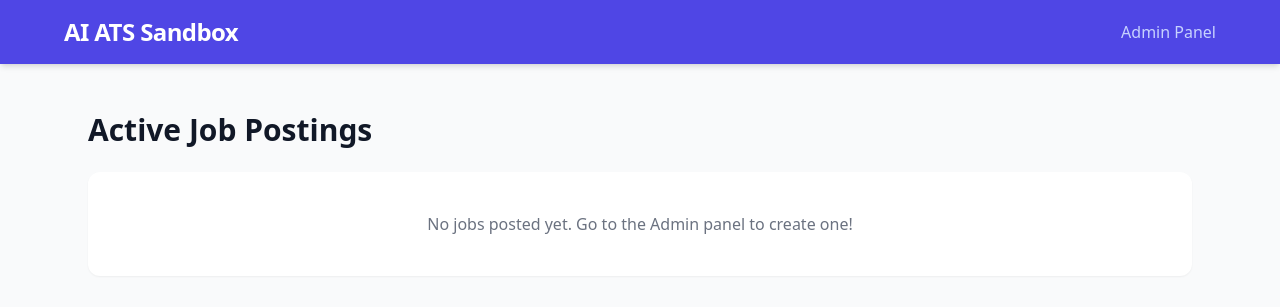
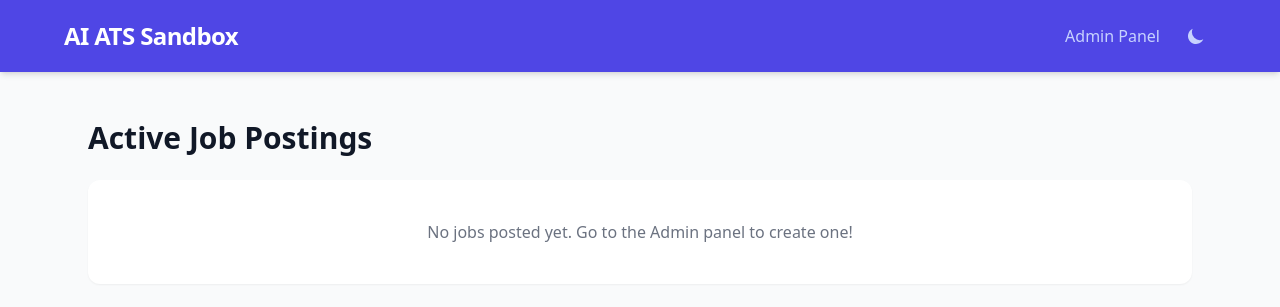
Before and after one commit to mastewalshiferaw/Projects, a Django app: page / in a window 1280 px wide. Shown: the top 307 px of the page. Run offline with Django 5.2, Linux system fonts and the light colour scheme; data that the repository does not hold is empty; parts of the project's set-up code (start-up, migrations or seed data) failed here and were passed over; some libraries are stand-ins or nearby versions.

Commit message:
added a toggle color mode

```diff
--- a/Resume_Parsing/ai_ats/core/templates/core/base.html
+++ b/Resume_Parsing/ai_ats/core/templates/core/base.html
@@ -1,28 +1,95 @@
+<!-- core/templates/core/base.html -->
 <!DOCTYPE html>
 <html lang="en">
 <head>
     <meta charset="UTF-8">
     <meta name="viewport" content="width=device-width, initial-scale=1.0">
     <title>AI ATS Sandbox</title>
-    <!-- This loads Tailwind CSS instantly -->
+    <!-- Tailwind CSS -->
     <script src="https://cdn.tailwindcss.com"></script>
+
+    <!-- Tell Tailwind we want to use manual Dark Mode -->
+    <script>
+        tailwind.config = {
+            darkMode: 'class',
+        }
+    </script>
+
+
+    <script>
+        if (localStorage.getItem('color-theme') === 'dark' || (!('color-theme' in localStorage) && window.matchMedia('(prefers-color-scheme: dark)').matches)) {
+            document.documentElement.classList.add('dark');
+        } else {
+            document.documentElement.classList.remove('dark')
+        }
+    </script>
 </head>
-<body class="bg-gray-50 text-gray-800">
+<body class="bg-gray-50 text-gray-800 dark:bg-gray-900 dark:text-gray-200 transition-colors duration-200">
 
     <!-- Navigation Bar -->
-    <nav class="bg-indigo-600 text-white shadow-md p-4">
+    <nav class="bg-indigo-600 dark:bg-gray-950 text-white shadow-md p-4 transition-colors duration-200">
         <div class="max-w-6xl mx-auto flex justify-between items-center">
             <a href="{% url 'job_list' %}" class="text-2xl font-bold tracking-tight">AI ATS Sandbox</a>
-            <a href="/admin/" class="text-indigo-200 hover:text-white transition">Admin Panel</a>
+
+            <div class="flex items-center gap-4">
+                <a href="/admin/" class="text-indigo-200 hover:text-white transition">Admin Panel</a>
+
+                <!-- THE DARK MODE TOGGLE BUTTON -->
+                <button id="theme-toggle" type="button" class="text-indigo-200 dark:text-gray-400 hover:bg-indigo-700 dark:hover:bg-gray-800 focus:outline-none rounded-lg text-sm p-2.5 transition">
+                    <!-- Moon Icon (Shows in Light Mode) -->
+                    <svg id="theme-toggle-dark-icon" class="hidden w-5 h-5" fill="currentColor" viewBox="0 0 20 20" xmlns="http://www.w3.org/2000/svg"><path d="M17.293 13.293A8 8 0 016.707 2.707a8.001 8.001 0 1010.586 10.586z"></path></svg>
+                    <!-- Sun Icon (Shows in Dark Mode) -->
+                    <svg id="theme-toggle-light-icon" class="hidden w-5 h-5" fill="currentColor" viewBox="0 0 20 20" xmlns="http://www.w3.org/2000/svg"><path d="M10 2a1 1 0 011 1v1a1 1 0 11-2 0V3a1 1 0 011-1zm4 8a4 4 0 11-8 0 4 4 0 018 0zm-.464 4.95l.707.707a1 1 0 001.414-1.414l-.707-.707a1 1 0 00-1.414 1.414zm2.12-10.607a1 1 0 010 1.414l-.706.707a1 1 0 11-1.414-1.414l.707-.707a1 1 0 011.414 0zM17 11a1 1 0 100-2h-1a1 1 0 100 2h1zm-7 4a1 1 0 011 1v1a1 1 0 11-2 0v-1a1 1 0 011-1zM5.05 6.464A1 1 0 106.465 5.05l-.708-.707a1 1 0 00-1.414 1.414l.707.707zm1.414 8.486l-.707.707a1 1 0 01-1.414-1.414l.707-.707a1 1 0 011.414 1.414zM4 11a1 1 0 100-2H3a1 1 0 000 2h1z" fill-rule="evenodd" clip-rule="evenodd"></path></svg>
+                </button>
+            </div>
         </div>
     </nav>
 
     <!-- Main Content Area -->
     <main class="max-w-6xl mx-auto p-6 mt-6">
         {% block content %}
-        <!-- Other pages will inject their HTML right here! -->
         {% endblock %}
     </main>
 
+    <!-- JAVASCRIPT FOR THE TOGGLE -->
+    <script>
+        var themeToggleDarkIcon = document.getElementById('theme-toggle-dark-icon');
+        var themeToggleLightIcon = document.getElementById('theme-toggle-light-icon');
+
+        // Change the icons inside the button based on previous settings
+        if (localStorage.getItem('color-theme') === 'dark' || (!('color-theme' in localStorage) && window.matchMedia('(prefers-color-scheme: dark)').matches)) {
+            themeToggleLightIcon.classList.remove('hidden');
+        } else {
+            themeToggleDarkIcon.classList.remove('hidden');
+        }
+
+        var themeToggleBtn = document.getElementById('theme-toggle');
+
+        themeToggleBtn.addEventListener('click', function() {
+            // toggle icons inside button
+            themeToggleDarkIcon.classList.toggle('hidden');
+            themeToggleLightIcon.classList.toggle('hidden');
+
+            // if set via local storage previously
+            if (localStorage.getItem('color-theme')) {
+                if (localStorage.getItem('color-theme') === 'light') {
+                    document.documentElement.classList.add('dark');
+                    localStorage.setItem('color-theme', 'dark');
+                } else {
+                    document.documentElement.classList.remove('dark');
+                    localStorage.setItem('color-theme', 'light');
+                }
+            // if NOT set via local storage previously
+            } else {
+                if (document.documentElement.classList.contains('dark')) {
+                    document.documentElement.classList.remove('dark');
+                    localStorage.setItem('color-theme', 'light');
+                } else {
+                    document.documentElement.classList.add('dark');
+                    localStorage.setItem('color-theme', 'dark');
+                }
+            }
+        });
+    </script>
 </body>
 </html>
```
Also changed, not shown: 1 other file.
